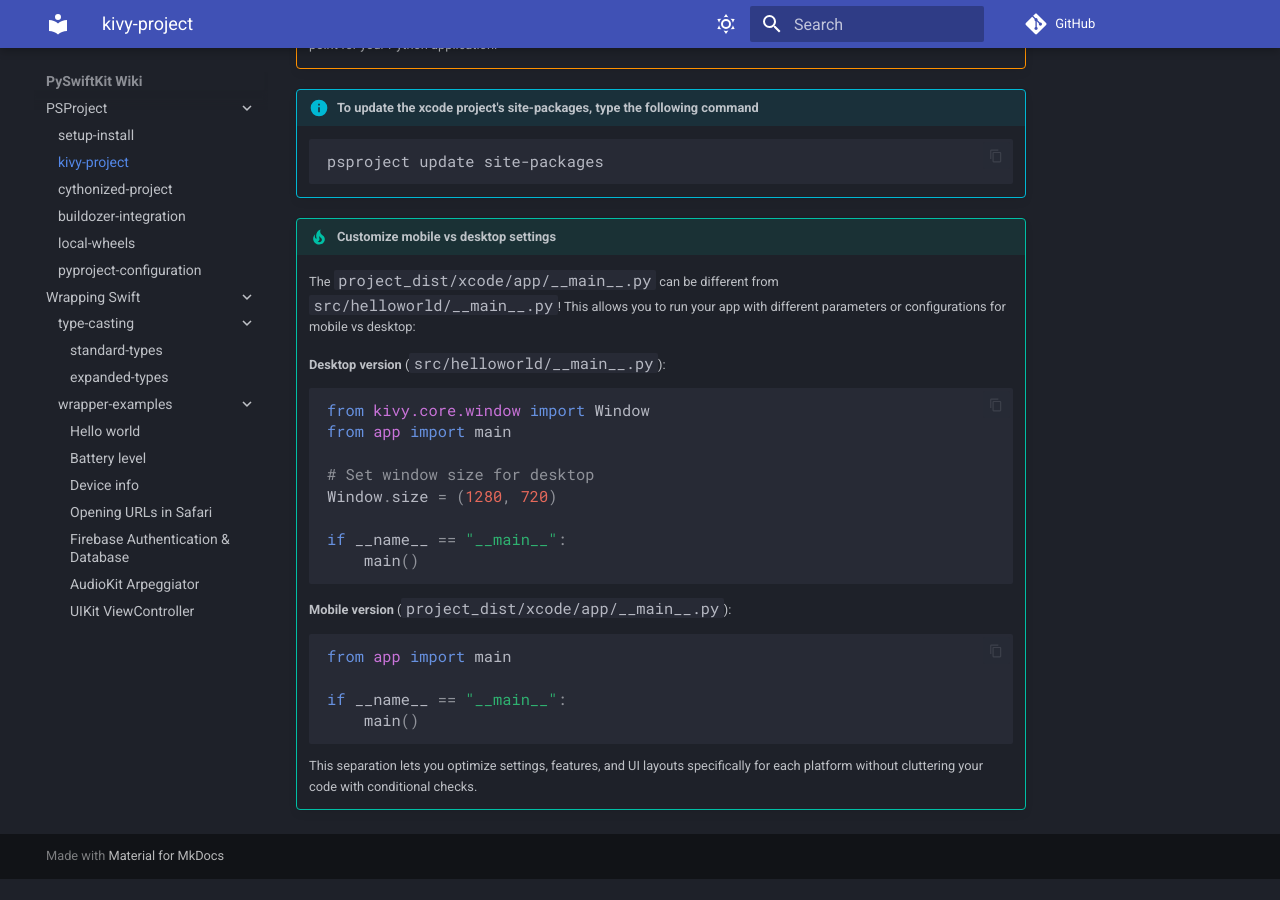
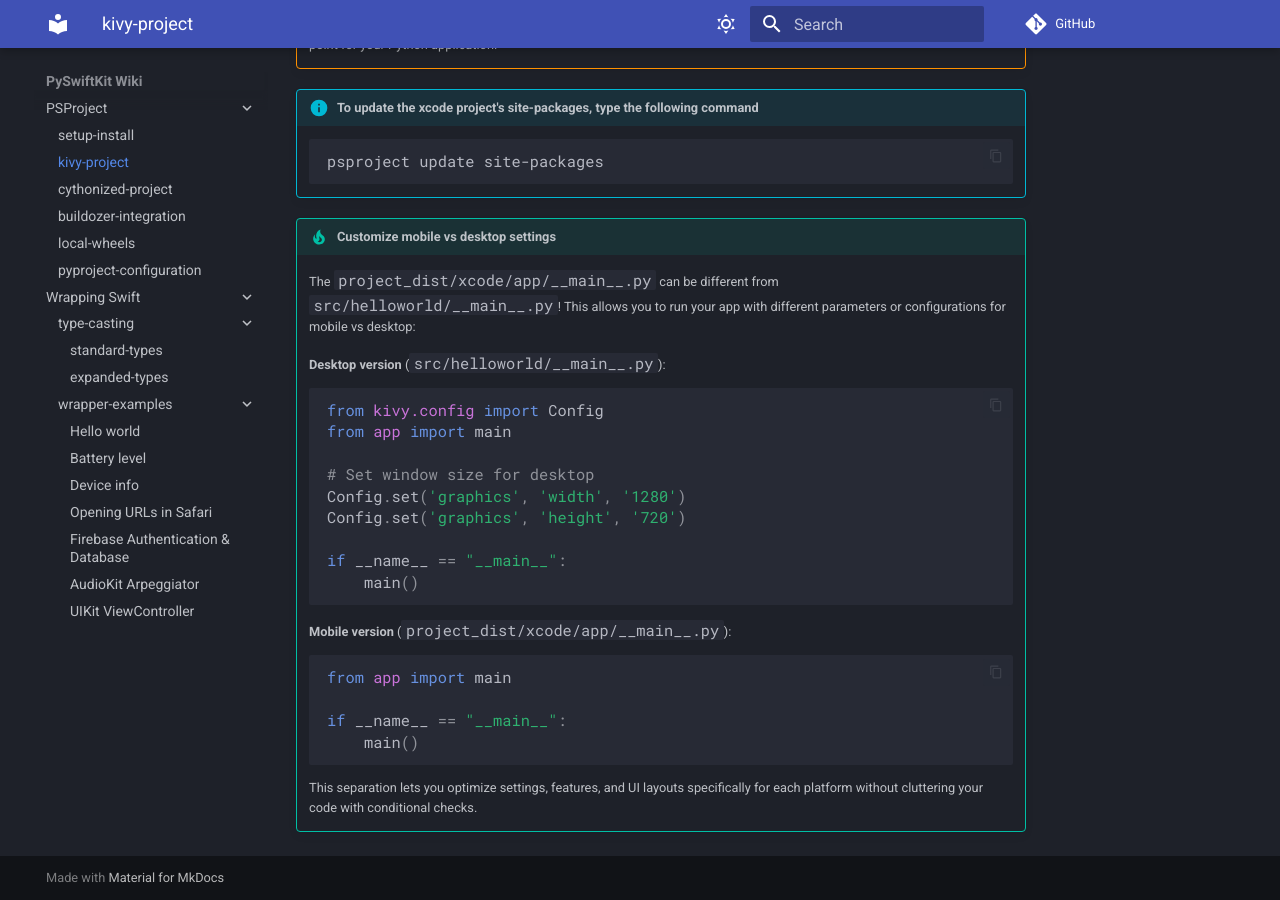
Before and after one commit to Py-Swift/wiki-source, an MkDocs documentation site: the page built from docs/project/kivy/create.md, in a window 1280 px wide and 900 px high, scrolled down 3240 px. Built offline with MkDocs 1.6.1 and Material for MkDocs 9.7.7, drawn with Linux system fonts in a browser that asks for light colours; comment, search, counter and statistics services are not loaded; before the commit the page ends 4119 px from its top, so only the background shows below that.

Commit message:
Use Config.set for window size as recommended by Kivy guide

````diff
--- a/docs/project/kivy/create.md
+++ b/docs/project/kivy/create.md
@@ -51,11 +51,12 @@
 
     **Desktop version** (`src/helloworld/__main__.py`):
     ```python
-    from kivy.core.window import Window
+    from kivy.config import Config
     from app import main
 
     # Set window size for desktop
-    Window.size = (1280, 720)
+    Config.set('graphics', 'width', '1280')
+    Config.set('graphics', 'height', '720')
 
     if __name__ == "__main__":
         main()
````
